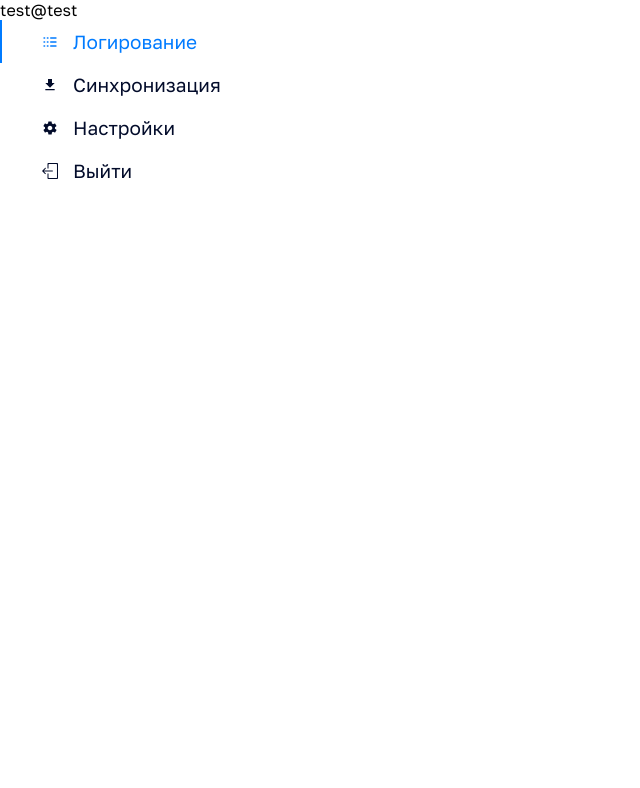
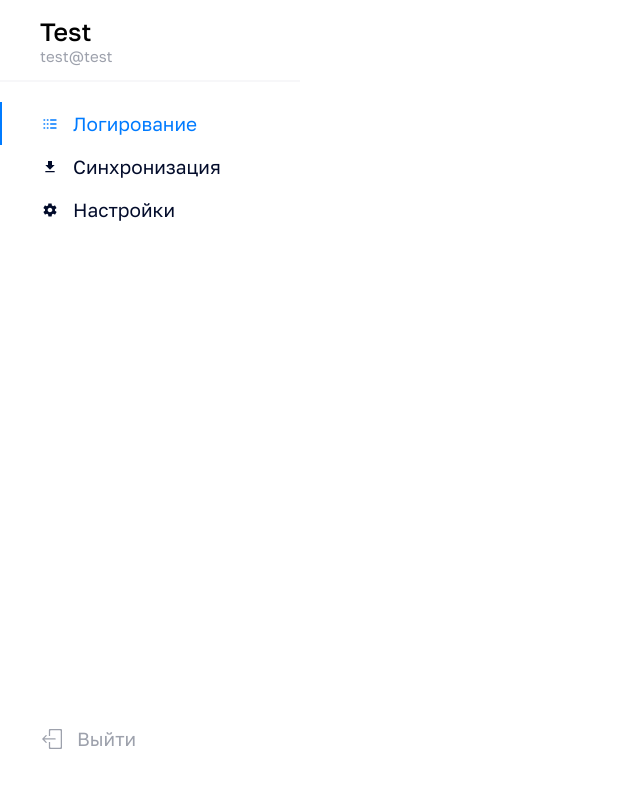
Before and after one commit to AlexShatokhin/synchronizatyor, a React (Create React App) app in the folder client/: page /logs in a window 1280 px wide. Shown: the top 788 px of the page, without its empty margins (0-640 px from the left). Built offline with nearby package versions, Linux system fonts and the light colour scheme.

Commit message:
add styles to navigation menu

```diff
--- a/client/package.json
+++ b/client/package.json
@@ -4,7 +4,7 @@
   "private": true,
   "dependencies": {
     "@testing-library/jest-dom": "^5.17.0",
-    "@testing-library/react": "^13.4.0",
+    "@testing-library/react": "^16.1.0",
     "@testing-library/user-event": "^13.5.0",
     "@types/jest": "^27.5.2",
     "@types/node": "^16.18.121",
--- a/client/src/react/modules/NavigationMenu/index.tsx
+++ b/client/src/react/modules/NavigationMenu/index.tsx
@@ -4,11 +4,14 @@ import { LuLogs } from "react-icons/lu";
 import { MdDownload } from "react-icons/md";
 import MenuItem from "./UI/MenuItem/MenuItem";
 
+import "./navigation_menu.scss"
+
 const NavigationMenu = () => {
 
     return (
         <section className="menu">
             <div className="profile-info">
+                <div className="profile-info__name">Test</div>
                 <div className="profile-info__email">test@test</div>
             </div>
             <MenuItem active path="/logs" icon={<LuLogs />} title="Логирование" />
--- /dev/null
+++ b/client/src/react/modules/NavigationMenu/navigation_menu.scss
@@ -0,0 +1,41 @@
+@import "../../../constants/_colors";
+
+.menu{
+    width: 300px;
+    height: 100vh;
+    position: relative;
+
+    .profile-info{
+        display: flex;
+        flex-direction: column;
+        justify-content: center;
+        padding-left: 40px;
+        height: 80px;
+        border-bottom: $lightgrey 2px solid;
+        margin-bottom: 20px;
+        &__name{
+            font-size: 25px;
+            font-weight: 500;
+        }
+        &__email{
+            font-size: 15px;
+            color: $grey;
+            font-weight: 300;
+        }
+    }
+
+    &-logout{
+        position: absolute;
+        bottom: 40px;
+        width: 100%;
+        a{
+            color: $grey;
+            font-size: 20px;
+        }
+        a:hover{
+            color: $black;
+            background-color: transparent;
+            border-left-color: transparent;
+        }
+    }
+}
```
Also changed, not shown: 1 other file (tests, documents, lock files or other folders).
